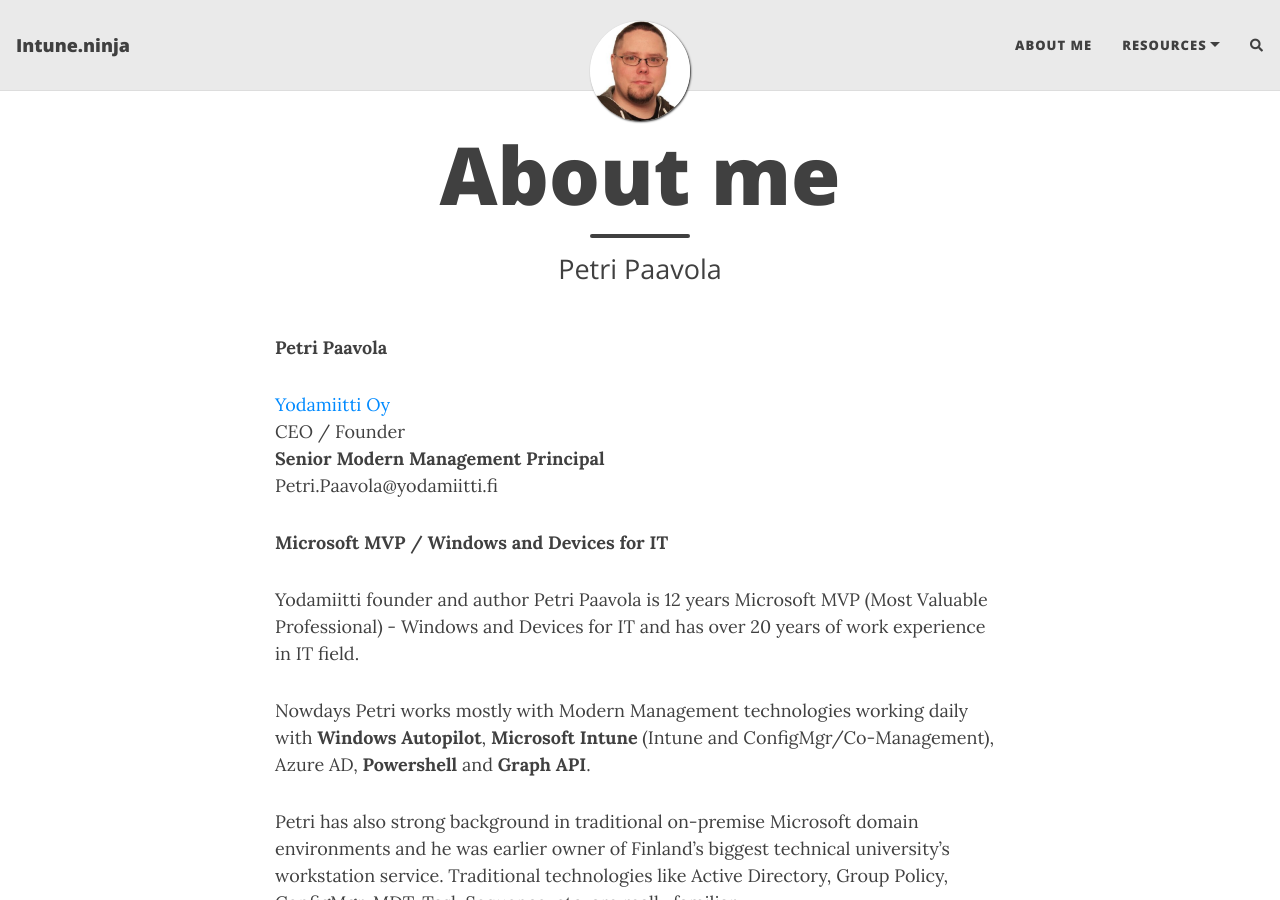
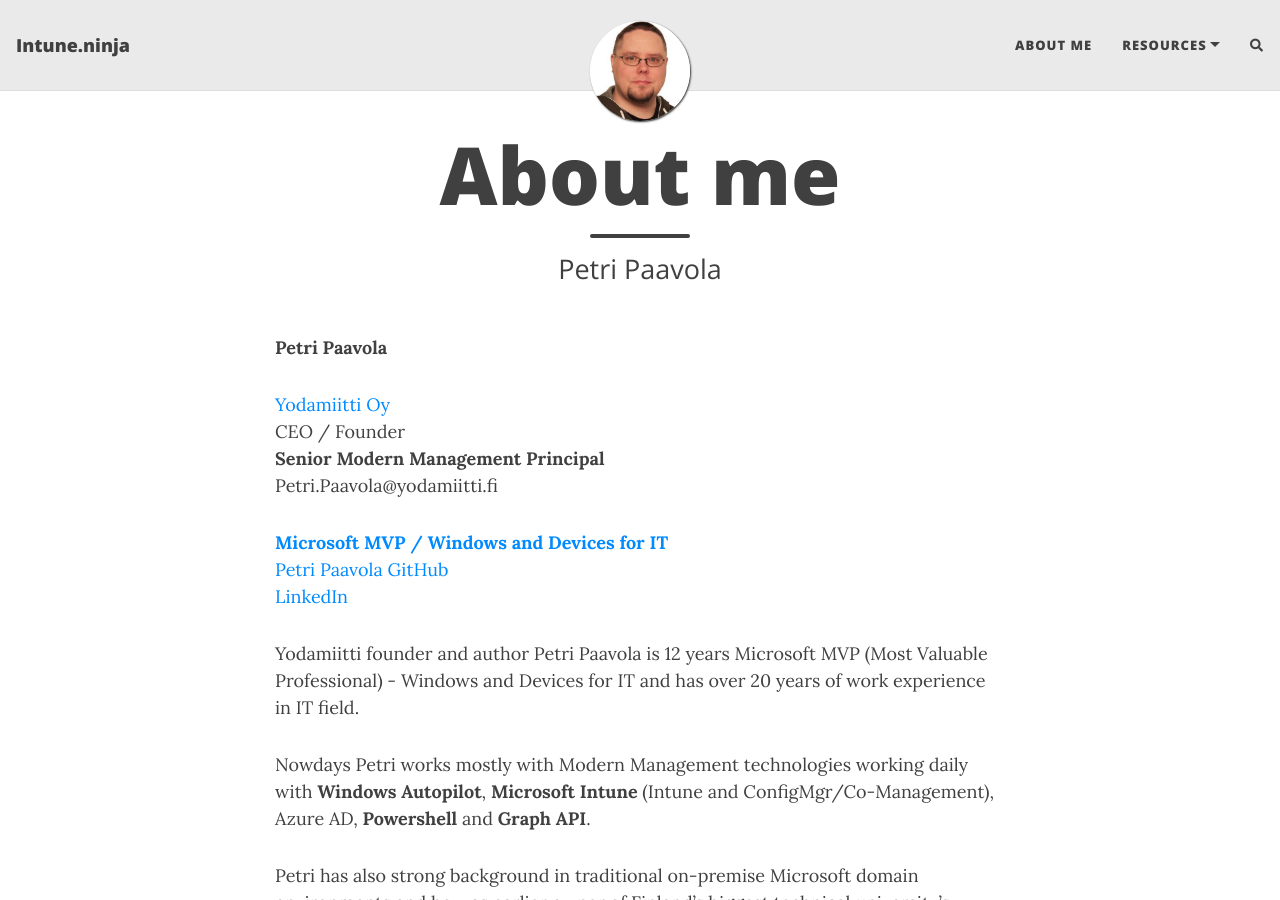
Before and after one commit to petripaavola/petripaavola.github.io, a Jekyll site: the page built from aboutme.md, in a window 1280 px wide and 900 px high. Built offline with Jekyll 4.4.1, drawn with Linux system fonts in a browser that asks for light colours; nearby versions of some CDN libraries; comment, search, counter and statistics services are not loaded.

Commit message:
aboutme update

```diff
--- a/aboutme.md
+++ b/aboutme.md
@@ -11,7 +11,9 @@
 **Senior Modern Management Principal**
 Petri.Paavola@yodamiitti.fi
 
-**Microsoft MVP / Windows and Devices for IT**
+**[Microsoft MVP / Windows and Devices for IT](https://mvp.microsoft.com/en-us/PublicProfile/4030625?fullName=Petri%20Paavola)**
+[Petri Paavola GitHub](https://github.com/petripaavola/Intune)
+[LinkedIn](https://www.linkedin.com/in/petri-paavola)
 
 Yodamiitti founder and author Petri Paavola is 12 years Microsoft MVP (Most Valuable Professional) - Windows and Devices for IT
 and has over 20 years of work experience in IT field.
```
